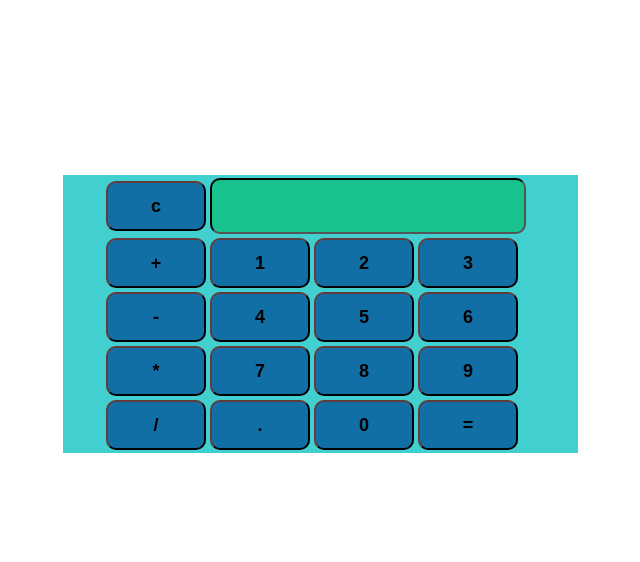
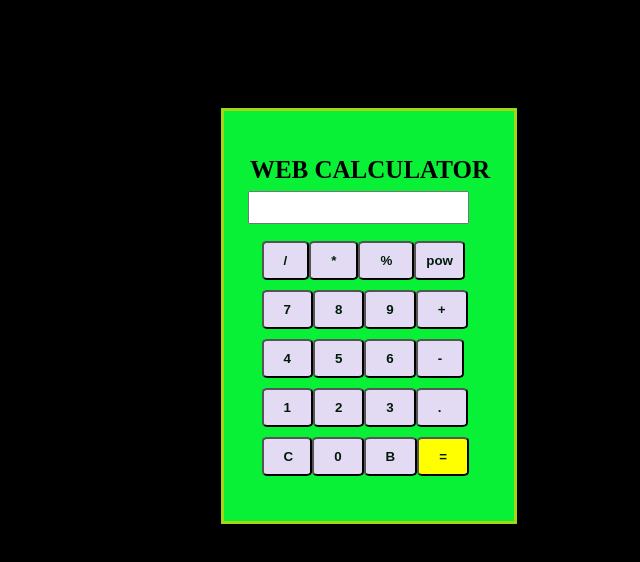
Before and after one commit to Rahul-R-K/calculator, a plain HTML site: page index.html in a window 1280 px wide. Shown: the whole page, without its empty margins (337-977 px from the left). Drawn offline with Linux system fonts and the light colour scheme.

Commit message:
Update index.html

```diff
--- a/index.html
+++ b/index.html
@@ -4,86 +4,183 @@
     <meta charset="UTF-8">
     <meta http-equiv="X-UA-Compatible" content="IE=edge">
     <meta name="viewport" content="width=device-width, initial-scale=1.0">
-    <title>Document</title>
+    <title>Calculator </title>
     <style>
-
+body{
+position: relative;
+background-color: black;
+}
 div{
-    background-color: rgb(66, 207, 207);
-    width: 475px;
-    padding-left: 40px;
-    position: absolute;left: 400px; top: 175px;
+    position: absolute; top:100px; left:550px;
+    background-color: rgb(8, 241, 54);
+    border: rgb(163, 214, 22) solid;
+    padding-top:30px; padding-bottom:380px;
+    padding-right: 40px;padding-left: 40px;
+    align-items: center;
 }
-input[type="button"]
-{
-border-radius: 10px;
-background-color:#126fa5;
-color: black;
-font-size: large;font-weight: bold;
-border-color:#0f0909 ;
-width:100px;
-height: 50px;
+#title{
+    text-align: center;
 }
-input[type="text"]
-{
-border-radius: 10px;
-text-align: right;
-font-weight: bolder; font-size: large;
-background-color:rgb(23, 194, 143);
-border-color: black ;
-width:100%;
-height: 50px;
+table{
+    position: absolute; right:40px;top:120px;
+}
+button{
+    padding: 10px 20px;
+    background-color: rgb(227, 219, 243);
+    color: rgb(2, 26, 11);
+    font-weight: bold;
+    border-radius: 10%;
+}
+p{
+    color: rgb(0, 0, 0);
+    font-size: 25px;
+    font-weight: bold;
+    position: absolute; right:24px;top:20px;
+}
+#result{
+   padding-top: 10px; padding-right: 0px; padding-left: 10px;
+   font-size: medium;
+   position: absolute; right:45px;top:80px;
+}
+table{
+    border-spacing: 5px 10px;
+}
+#pow{
+    padding: 10px;
+}
+#equate{
+    background-color:yellow;
+}
+#page-wrap {
+    width:210px;
+    }
+#minus{
+    padding-left:20px;
+}
+#dot{
+    padding-right: 25px;
+}
+#clr{
+    padding-right: 17px;
 }
     </style>
 </head>
 <body>
     <script>
-function dis(v)
-{
-document.getElementById("edu").value+=v
- }
+    var div1 = document.createElement('div');
+div1.setAttribute('id','page-wrap');
+var text1 = document.createElement('input');
+var heading = document.createElement('p');
+heading.innerHTML="WEB CALCULATOR";
 
-function solve()
-{
-let x = document.getElementById("edu").value
-let y = eval(x)
-document.getElementById("edu").value = y
+text1.setAttribute('id','result');
+text1.setAttribute('onkeyup','fun()');
+
+div1.append(heading, text1);
+
+var table = document.createElement('table');
+
+var tr = document.createElement('tr');
+var td1= createtrth('button','/');
+td1.setAttribute('onclick','display("/")');
+var td2= createtrth('button','*');
+td2.setAttribute('onclick','display("*")');
+var td3= createtrth('button','%');
+td3.setAttribute('onclick','display("%")');
+var td4= createtrth('button','pow');
+td4.setAttribute('onclick','display("**")')
+td4.setAttribute('id','pow')
+tr.append(td1,td2,td3,td4);
+
+var tr1 = document.createElement('tr');
+var td5= createtrth('button','7');
+td5.setAttribute('onclick','display(7)');
+var td6= createtrth('button','8');
+td6.setAttribute('onclick','display(8)');
+var td7= createtrth('button','9');
+td7.setAttribute('onclick','display(9)');
+var td8= createtrth('button','+');
+td8.setAttribute('onclick','display("+")');
+tr1.append(td5,td6,td7,td8);
+
+var tr2 = document.createElement('tr');
+var td9= createtrth('button','4');
+td9.setAttribute('onclick','display(4)');
+var td10= createtrth('button','5');
+td10.setAttribute('onclick','display(5)');
+var td11= createtrth('button','6');
+td11.setAttribute('onclick','display(6)');
+var td12= createtrth('button','-');
+td12.setAttribute('id','minus');
+td12.setAttribute('onclick','display("-")');
+
+tr2.append(td9,td10,td11,td12);
+
+var tr3 = document.createElement('tr');
+var td13= createtrth('button','1');
+td13.setAttribute('onclick','display("1")');
+td13.setAttribute('id','one');
+var td14= createtrth('button','2');
+td14.setAttribute('onclick','display("2")');
+var td15= createtrth('button','3');
+td15.setAttribute('onclick','display(3)');
+var td16= createtrth('button','.');
+td16.setAttribute('onclick','display(".")');
+td16.setAttribute('id','dot');
+
+tr3.append(td13,td14,td15,td16);
+
+var tr4 = document.createElement('tr');
+var td17= createtrth('button','C');
+td17.setAttribute('onclick','clr()');
+td17.setAttribute('id','clr');
+
+var td18= createtrth('button','0');
+td18.setAttribute('onclick','display("0")');
+var td19= createtrth('button','B');
+td19.setAttribute('onclick','backspace()');
+
+var td20= createtrth('button','=');
+td20.setAttribute('onclick','equate()');
+td20.setAttribute('id','equate');
+
+tr4.append(td17,td18,td19,td20);
+
+table.append(tr,tr1,tr2,tr3,tr4);
+div1.append(table);
+document.body.append(div1);
+
+function fun(){
+  var a = document.getElementById('result').value;
+  var y = a.split(""); let arr = "abcdefghijklmnopqrstuvwxyzABCDEFGHIJKLMNOPQRSTUVWXYZ";
+  for(let i=0;i<y.length;i++)
+  if(arr.includes(y[i])){
+    alert("Only numbers are allowed");
+  }
 }
-function clr()
-{
-document.getElementById("edu").value = ""
+
+function createtrth(elementname, value=" "){
+  var td = document.createElement(elementname);
+  td.innerHTML=value;
+  return td;
+}
+function backspace(){
+    let x=document.getElementById("result").value
+    let y=x.split("");
+    let ans=y.pop()
+    document.getElementById("result").value =y.join("")
+}
+function clr(){
+  document.getElementById("result").value ="";
+}
+function display(val){
+ document.getElementById("result").value += val;
+}
+function equate(){
+let  x = document.getElementById("result").value;
+let y = eval(x);
+document.getElementById("result").value = y;
 }
     </script>
-    <div class = tittle>
-<table style="border: 1px;">
-<tr>
-<td><input type="button" value="c" onclick="clr()"/> </td>
-<td colspan="3"><input type="text" id="edu"/></td>
-</tr>
-<tr>
-<td><input type="button" value="+" onclick="dis('+')"/> </td>
-<td><input type="button" value="1" onclick="dis('1')"/> </td>
-<td><input type="button" value="2" onclick="dis('2')"/> </td>
-<td><input type="button" value="3" onclick="dis('3')"/> </td>
-</tr>
-<tr>
-    <td><input type="button" value="-" onclick="dis('-')"/> </td>
-    <td><input type="button" value="4" onclick="dis('4')"/> </td>
-    <td><input type="button" value="5" onclick="dis('5')"/> </td>
-    <td><input type="button" value="6" onclick="dis('6')"/> </td>
-    </tr>
-    <tr>
-    <td><input type="button" value="*" onclick="dis('*')"/> </td>
-    <td><input type="button" value="7" onclick="dis('7')"/> </td>
-    <td><input type="button" value="8" onclick="dis('8')"/> </td>
-    <td><input type="button" value="9" onclick="dis('9')"/> </td>
-    </tr>
-    <tr>
-    <td><input type="button" value="/" onclick="dis('/')"/> </td>
-    <td><input type="button" value="." onclick="dis('.')"/> </td>
-    <td><input type="button" value="0" onclick="dis('0')"/> </td>
-    <td><input type="button" value="=" onclick="solve()"/> </td>
-    </tr>
-    </table>
-    </div>
 </body>
 </html>
```
